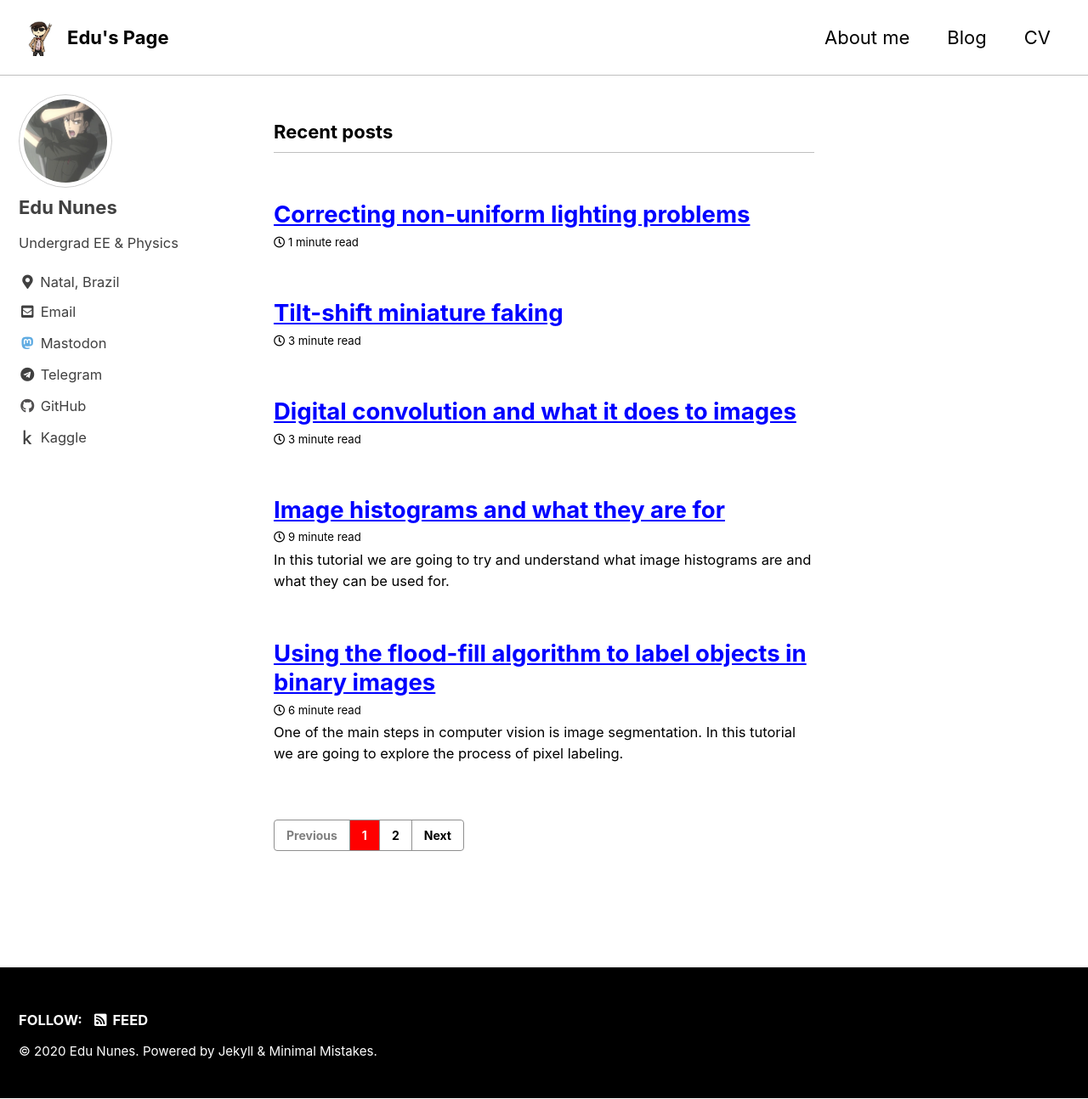
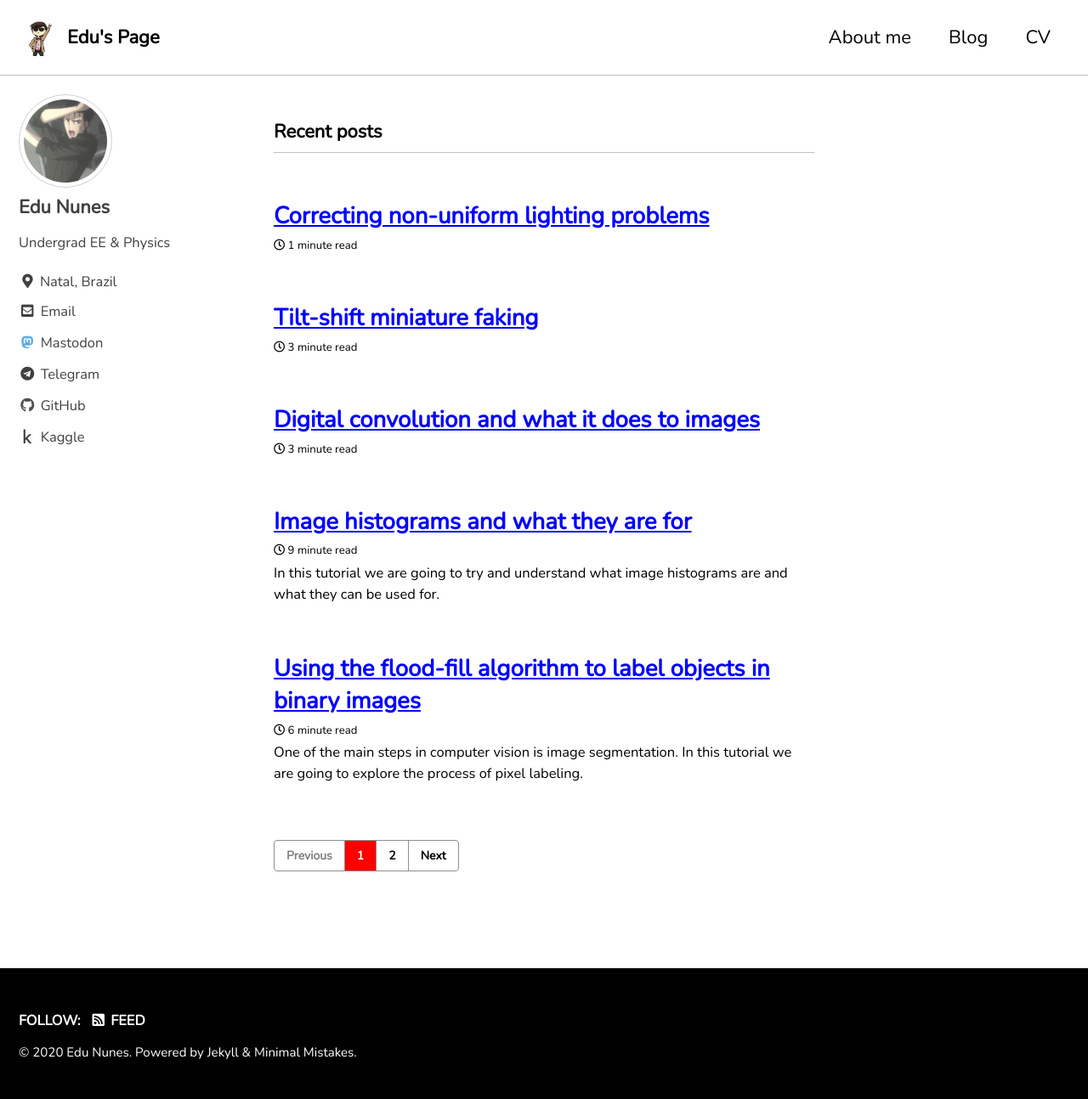
Before and after one commit to dioph/dioph.github.io, a Jekyll site: the page built from index.html, in a window 1280 px wide and 1294 px high. Shown: the whole window at 85% size. Built offline with Jekyll 4.4.1, drawn with Linux system fonts in a browser that asks for light colours; cached includes are drawn as plain includes; the list of posts is cut into pages by our own code.

Commit message:
fix Nunito font

```diff
--- a/_sass/minimal-mistakes/_variables.scss
+++ b/_sass/minimal-mistakes/_variables.scss
@@ -13,8 +13,8 @@ $paragraph-indent: false !default; // true, false (default)
 $indent-var: 1.3em !default;
 
 /* system typefaces */
-$serif: Georgia, Times, serif !default;
-$sans-serif: -apple-system, BlinkMacSystemFont, "Roboto", "Segoe UI",
+$serif: Palatino, Georgia, Times, serif !default;
+$sans-serif: Nunito, -apple-system, BlinkMacSystemFont, "Roboto", "Segoe UI",
   "Helvetica Neue", "Lucida Grande", Arial, sans-serif !default;
 $monospace: Monaco, Consolas, "Lucida Console", monospace !default;
 
```
